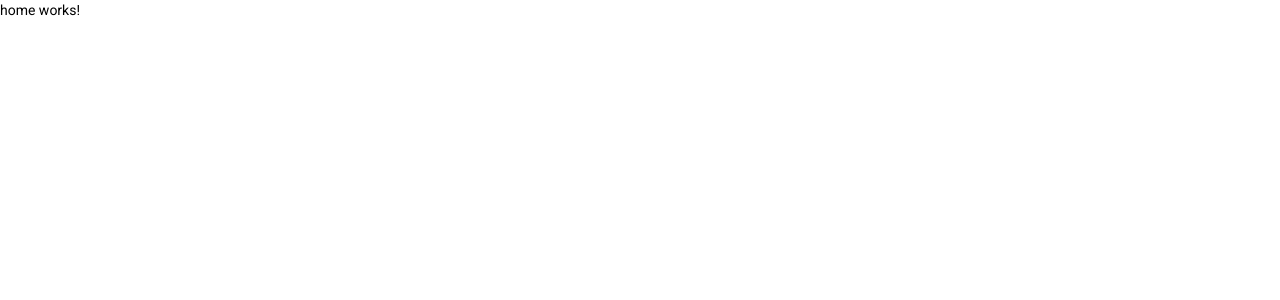
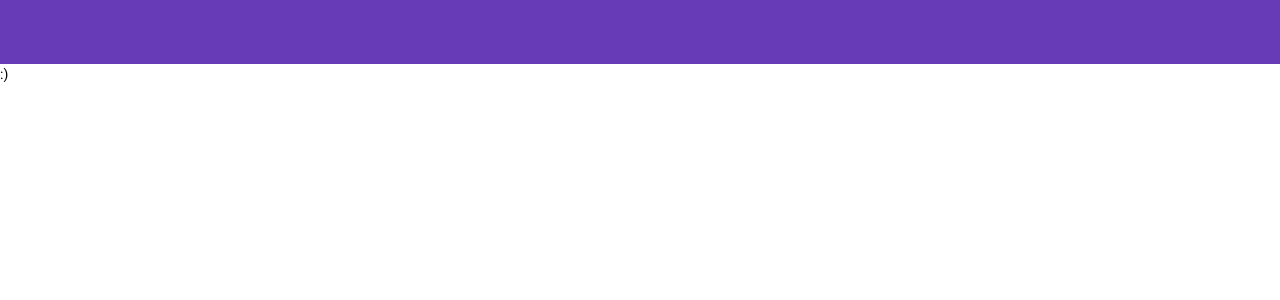
Before and after one commit to Martarelli/Angular-Martarelli, an Angular app: page / in a window 1280 px wide. Shown: the top 300 px of the page. Built offline with nearby package versions, Linux system fonts and the light colour scheme.

Commit message:
corrigido rotas iniciais

```diff
--- a/src/app/app-routing.module.ts
+++ b/src/app/app-routing.module.ts
@@ -1,6 +1,7 @@
+import { HomeComponent } from './views/templates/home/home.component';
 import { NgModule } from '@angular/core';
 import { RouterModule, Routes } from '@angular/router';
-import { HomeComponent } from './views/home/home/home.component';
+
 
 const routes: Routes = [
   {
--- a/src/app/app.component.html
+++ b/src/app/app.component.html
@@ -1 +1,3 @@
+<rmapp-header></rmapp-header>
+
 <router-outlet></router-outlet>
--- a/src/app/app.module.ts
+++ b/src/app/app.module.ts
@@ -6,8 +6,8 @@ import { BrowserAnimationsModule } from '@angular/platform-browser/animations';
 
 import { AppRoutingModule } from './app-routing.module';
 import { AppComponent } from './app.component';
-import { HeaderComponent } from './views/home/header/header.component';
-import { HomeComponent } from './views/home/home/home.component';
+import { HeaderComponent } from './views/templates/header/header.component';
+import { HomeComponent } from './views/templates/home/home.component';
 
 @NgModule({
   declarations: [
--- a/src/app/views/home/header/header.component.html
+++ /dev/null
@@ -1 +0,0 @@
-<p>header works!</p>
--- a/src/app/views/home/home/home.component.html
+++ /dev/null
@@ -1 +0,0 @@
-<p>home works!</p>
--- /dev/null
+++ b/src/app/views/templates/header/header.component.html
@@ -0,0 +1,5 @@
+<mat-toolbar color="primary">
+  <a href="">
+    <mat-icon class="mat-18">ligature</mat-icon>
+  </a>
+</mat-toolbar>
--- /dev/null
+++ b/src/app/views/templates/home/home.component.html
@@ -0,0 +1 @@
+<p>:)</p>
```
Also changed, not shown: src/app/views/templates/header/header.component.css (added), src/app/views/templates/header/header.component.ts (renamed from src/app/views/home/header/header.component.ts), src/app/views/templates/home/home.component.css (added), src/app/views/templates/home/home.component.ts (renamed from src/app/views/home/home/home.component.ts), 2 other files (tests, documents, lock files or other folders).
